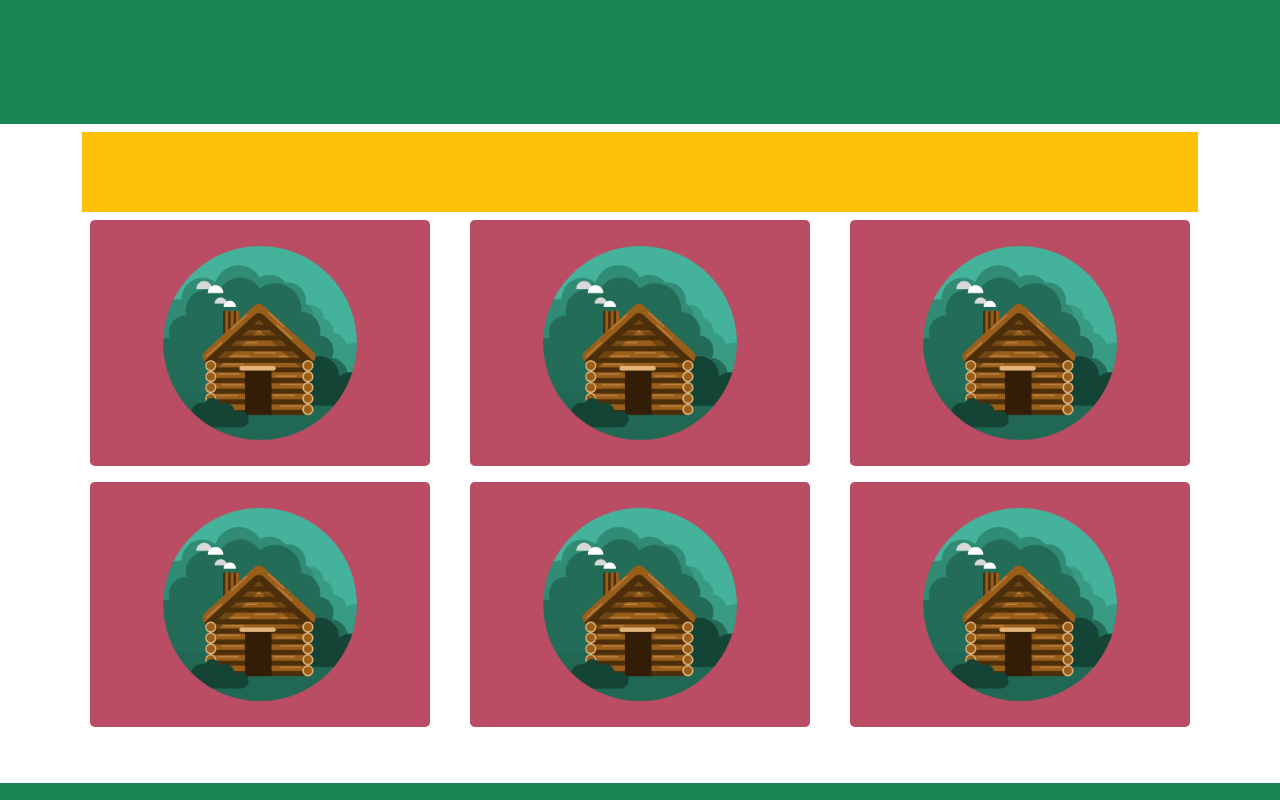
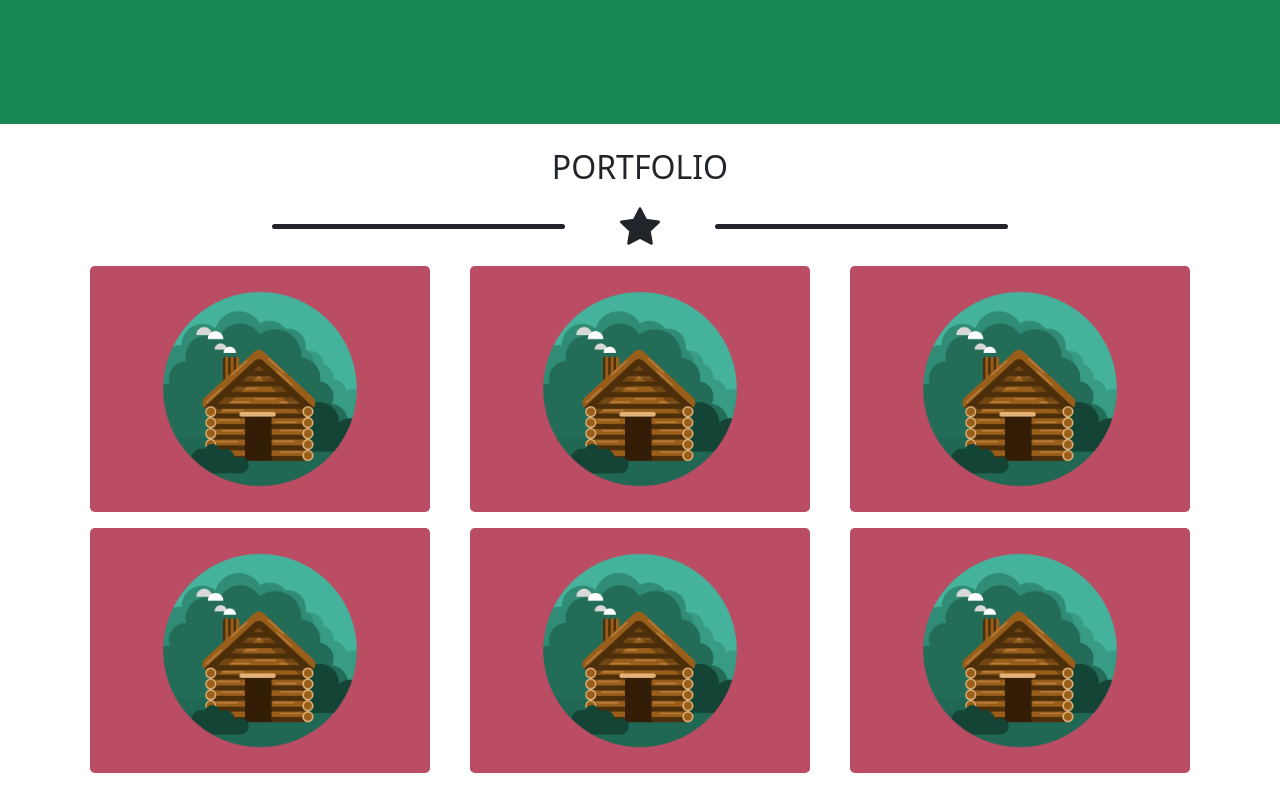
Before and after one commit to antoniogiachin/html-css-bootstrap-freelancer, a plain HTML site: page index.html in a window 1280 px wide. Shown: the part 560-1360 px from the top of the page. Drawn offline with nearby package versions, Linux system fonts and the light colour scheme.

Commit message:
portfolio aggiunto responsive row-cols

```diff
--- a/css/style.css
+++ b/css/style.css
@@ -9,3 +9,7 @@
     height: 600px;
     min-height: 600px;
 }
+
+.underscore{
+    height: 5px;
+}
--- a/index.html
+++ b/index.html
@@ -42,50 +42,65 @@
     </div>
     <!-- fine jumbotron -->
 
-    <main>
+    <div>
 
         <!-- inizio sezione portfolio -->
-        <section id="portfolio" class="container mb-5 mt-2">
+        <section id="portfolio" class="container my-4">
 
-            <div class="row">
+            <!-- titolo portfolio -->
+            <div class="row mb-2">
+                <div class="col-8 offset-2 text-center">
+                    <h2>PORTFOLIO</h2>
+                    <div class="row align-items-center mt-3">
 
-                <!-- titolo portfolio -->
-                <div class="col-12">
-                    <div class="header-box bg-warning"></div>
+                        <div class="col-5">
+                            <div class="underscore w-100 rounded-3 bg-dark"></div>
+                        </div>
+                        <div class="col-2">
+                            <i class="bi bi-star-fill h1"></i>
+                        </div>
+                        <div class="col-5">
+                            <div class="underscore w-100 rounded-3 bg-dark"></div>
+                        </div>
+
+                    </div>
                 </div>
+            </div>
 
-                <!-- div portfolio -->
-                <div class="col-12 col-md-6 col-lg-4">
+            <!-- div portfolio -->
+            <div class="row row-cols-1 row-cols-md-2 row-cols-lg-3">
+
+                <div class="col">
                     <div class="p-2">
                         <img src="img/cabin.png" class="img-fluid rounded-3" alt="">
                     </div>
                 </div>
 
-                <div class="col-12 col-md-6 col-lg-4">
+                <div class="col">
                     <div class="p-2">
                         <img src="img/cabin.png" class="img-fluid rounded-3" alt="">
                     </div>
                 </div>
 
-                <div class="col-12 col-md-6 col-lg-4">
+                <div class="col">
                     <div class="p-2">
                         <img src="img/cabin.png" class="img-fluid rounded-3" alt="">
                     </div>
                 </div>
 
-                <div class="col-12 col-md-6 col-lg-4">
+                <div class="col">
                     <div class="p-2">
                         <img src="img/cabin.png" class="img-fluid rounded-3" alt="">
                     </div>
                 </div>
 
-                <div class="col-12 col-md-6 col-lg-4">
+                <div class="col">
                     <div class="p-2">
                         <img src="img/cabin.png" class="img-fluid rounded-3" alt="">
                     </div>
                 </div>
 
-                <div class="col-12 col-md-6 col-lg-4">
+                <div class="col">
                     <div class="p-2">
                         <img src="img/cabin.png" class="img-fluid rounded-3" alt="">
                     </div>
@@ -107,7 +122,32 @@
         <!-- fine sezione about -->
 
 
+        <div class="container">
 
+            <div class="row">
+
+                <div class="col-8 offset-2 bg-warning text-center">
+
+                    <h2>PORTFOLIO</h2>
+                    <div class="row align-items-center mt-3">
+
+                        <div class="col-5">
+                            <div class="underscore w-100 rounded-3 bg-dark"></div>
+                        </div>
+                        <div class="col-2">
+                            <i class="bi bi-star-fill h1"></i>
+                        </div>
+                        <div class="col-5">
+                            <div class="underscore w-100 rounded-3 bg-dark"></div>
+                        </div>
+
+                    </div>
+
+                </div>
+
+            </div>
+
+        </div>
 
 
 
```
